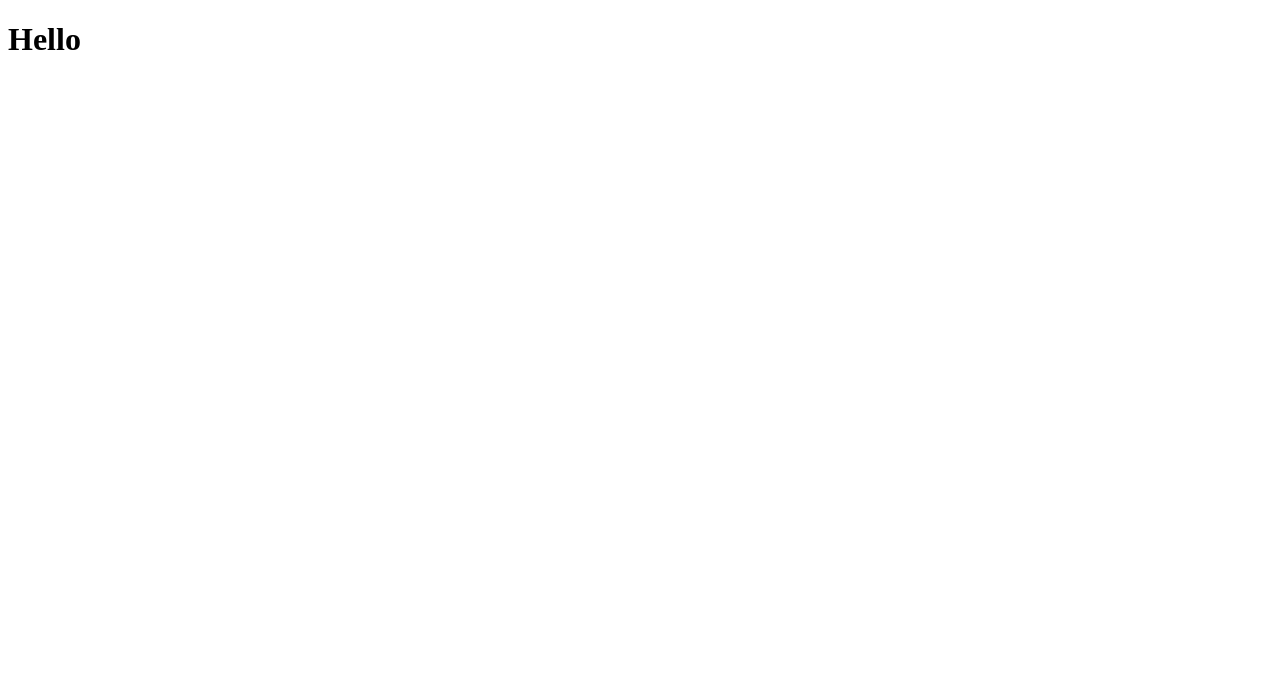
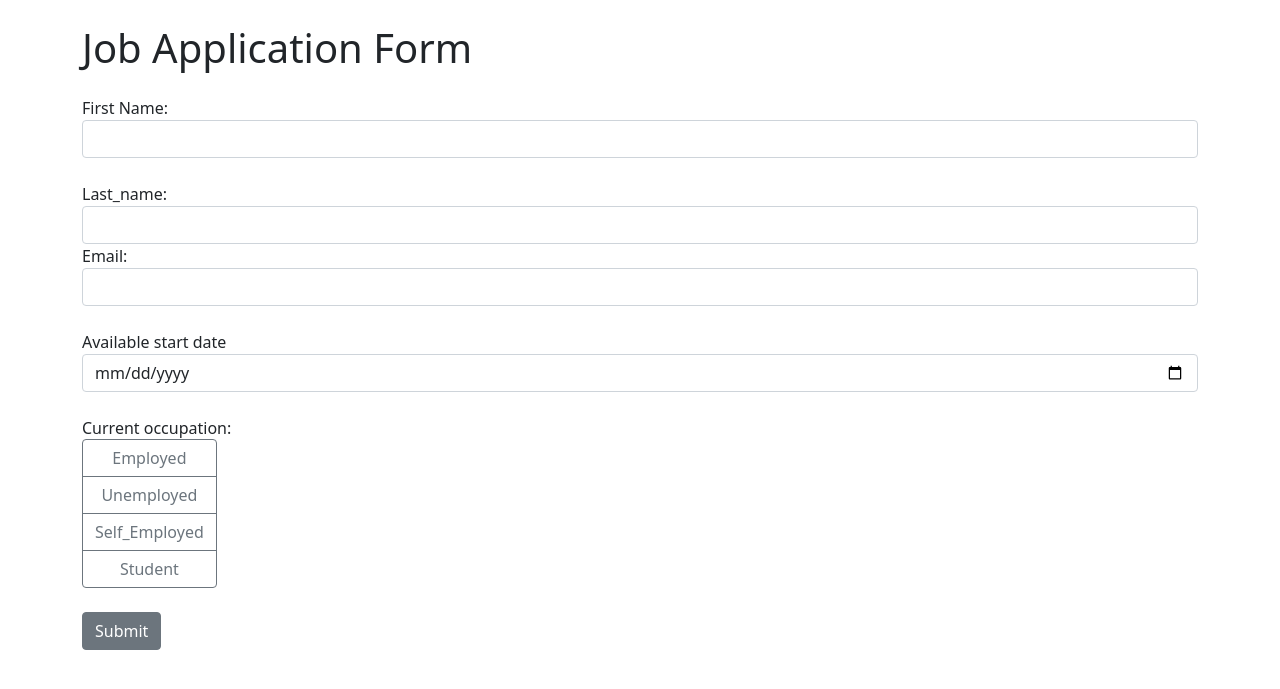
Before and after one commit to PirvuAndrei/Django_Form_App, a Django app: page / in a window 1280 px wide. Before the commit the part shown is almost empty. Shown: the top 689 px of the page. Run offline with Django 5.2, Linux system fonts and the light colour scheme.

Commit message:
Code the HTML of the Application Form

```diff
--- a/job_application/template/index.html
+++ b/job_application/template/index.html
@@ -1,10 +1,61 @@
 <!DOCTYPE html>
 <html lang="en">
-<head>
-    <meta charset="UTF-8">
-    <title>Title</title>
-</head>
-<body>
-     <h1>Hello</h1>
-</body>
+    <head>
+        <meta charset="utf-8">
+        <meta name="viewport" content="width=device-width, initial-scale=1, shrink-to-fit=no">
+        <link rel="stylesheet" href="https://cdn.jsdelivr.net/npm/bootstrap@5.1.3/dist/css/bootstrap.min.css">
+    </head>
+    <body>
+        <div class="container">
+             <h1 class="mt-4 mb-4 ">Job Application Form</h1>
+             <form method="post">
+                 {% csrf_token %}
+                 <div class="form-group mb-4">
+                    <label for="first_name">First Name:</label>
+                    <input class ="form-control" type="text" id="first_name"  name="first_name" required>
+                 </div>
+
+                    <label for="last_name">Last_name:</label>
+                    <input class ="form-control" type="text" id="last_name"  name="last_name" required>
+                 <div class="form-group mb-4">
+                    <label for="email">Email:</label>
+                    <input class ="form-control" type="email" id="email"  name="email" required>
+                 </div>
+                 <div class="form-group mb-4">
+                    <label for="date">Available start date</label>
+                    <input  class ="form-control" type="date" id="date"  name="date" required>
+                 </div>
+                 <div class="form-group mb-4">
+                     <label>Current occupation: </label>
+                     <br>
+                      <div class="btn-group-vertical" id="occupation">
+                        <input class="btn-check form-control" type="radio" id="employed"  name="occupation" value="employed" required>
+                        <label class="btn btn-outline-secondary" for="employed">Employed</label>
+
+                         <input class="btn-check form-control" type="radio" id="unemployed"  name="occupation" value="unemployed" required>
+                         <label class="btn btn-outline-secondary" for="unemployed">Unemployed</label>
+
+                         <input  class="btn-check form-control" type="radio" id="self-employed"  name="occupation" value="self-employed" required>
+                         <label class="btn btn-outline-secondary"  for="self-employed">Self_Employed</label>
+
+                         <input class="btn-check form-control" type="radio" id="student"  name="occupation" value="student" required>
+                         <label class="btn btn-outline-secondary" for="student">Student</label>
+                      </div>
+                 </div>
+                     <button class="btn btn-secondary mb-4" type="submit">Submit </button>
+
+                     {% if messages %}
+                     <div class="alert alert-success">
+                         {% for message in messages %}
+                                {{ message }}
+                         {% endfor %}
+                     </div>
+                     {% endif %}
+
+             </form>
+            </div>
+        <script src="https://code.jquery.com/jquery-3.6.0.min.js"></script>
+        <script src="https://cdn.jsdelivr.net/npm/bootstrap@5.1.3/dist/js/bootstrap.min.js"></script>
+
+    </body>
 </html>
```
